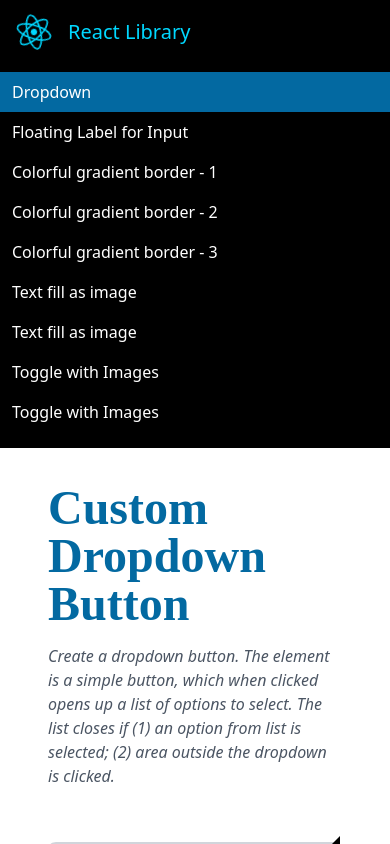
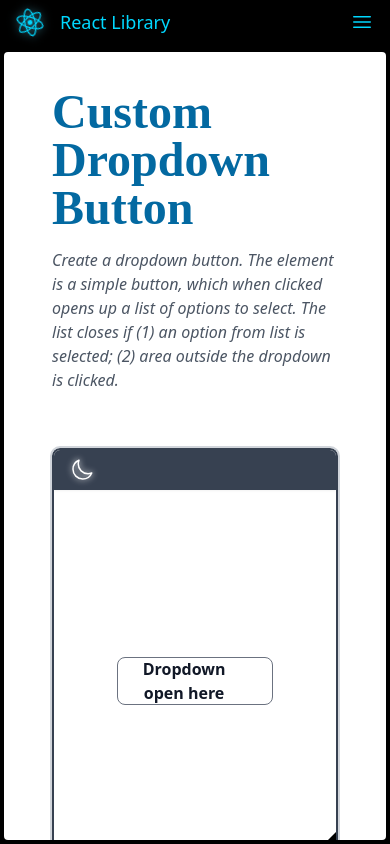
Before and after one commit to AkritiGhosh/ReactLibrary, a React (Vite) app: page /#/dropdown in a window 390 px wide. Built offline with nearby package versions, Linux system fonts and the light colour scheme; a web font is replaced by a local one.

Commit message:
mobile responsive layout & sidebar

```diff
--- a/src/component/logo/Logo.jsx
+++ b/src/component/logo/Logo.jsx
@@ -1,9 +1,15 @@
 import React from "react";
 import logoPath from "./logo.svg";
-import './logo.css'
+import "./logo.css";
 
-const Logo = () => {
-  return <img src={logoPath} className="logo animate-rotate" />;
+const Logo = ({ mobile }) => {
+  const w = mobile ? "w-7" : "";
+  return (
+    <img
+      src={logoPath}
+      className={`${w} logo animate-rotate`}
+    />
+  );
 };
 
 export default Logo;
--- a/src/component/logo/logo.css
+++ b/src/component/logo/logo.css
@@ -1,7 +1,5 @@
 .logo {
   will-change: filter;
   transition: filter 300ms;
+  filter: drop-shadow(0 0 5px #61dafbaa);
 }
-.logo:hover {
-  filter: drop-shadow(0 0 2em #61dafbaa);
-}
--- /dev/null
+++ b/src/component/sidebar/SidebarMobile.jsx
@@ -0,0 +1,59 @@
+import React, { Fragment, useState } from "react";
+import Logo from "../logo/Logo";
+import data from "../../data/data";
+import { Link, useParams } from "react-router-dom";
+import SidebarItem from "./SidebarItem";
+
+const SidebarMobile = () => {
+  const currentPage = useParams().page;
+
+  const [showMenu, setShowMenu] = useState(false);
+
+  return (
+    <Fragment>
+      <div className="w-full flex gap-6 justify-between items-center">
+        <div className="flex gap-4 items-center">
+          <Logo mobile={true} />
+          <h1 className="text-[#00d8ff] text-lg font-medium ">React Library</h1>
+        </div>
+        <svg
+          onClick={() => setShowMenu((prev) => !prev)}
+          xmlns="http://www.w3.org/2000/svg"
+          fill="none"
+          viewBox="0 0 24 24"
+          strokeWidth={1.5}
+          stroke="#00d8ff"
+          className="size-6"
+        >
+          <path
+            strokeLinecap="round"
+            strokeLinejoin="round"
+            d="M3.75 6.75h16.5M3.75 12h16.5m-16.5 5.25h16.5"
+          />
+        </svg>
+      </div>
+      {showMenu && (
+        <div className="fixed w-screen h-[calc(100vh-48px)] top-12 left-0 flex flex-col bg-black z-50">
+          {data?.map((item) =>
+            currentPage == item?.id ? (
+              <div className="w-full flex flex-col gap-3 bg-sky-700 px-4 py-2 font-medium text-white">
+                <h1 className="w-full">{item?.name}</h1>
+              </div>
+            ) : (
+              <Link to={"/" + item?.id} onClick={() => setShowMenu(false)}>
+                <div
+                  id={item?.id}
+                  className={`sidebarItem w-full text-white font-base px-4 py-2`}
+                >
+                  {item?.name}
+                </div>
+              </Link>
+            )
+          )}
+        </div>
+      )}
+    </Fragment>
+  );
+};
+
+export default SidebarMobile;
--- a/src/index.css
+++ b/src/index.css
@@ -5,8 +5,8 @@
 @tailwind utilities;
 
 ::-webkit-scrollbar {
-  width: 10px;
-  height: 10px;
+  width: 4px;
+  height: 4px;
 }
 
 ::-webkit-scrollbar-track {
--- a/src/layout/DemoLayout.jsx
+++ b/src/layout/DemoLayout.jsx
@@ -1,6 +1,5 @@
 import React, { useEffect, useState } from "react";
 import { useParams } from "react-router-dom";
-
 
 const DemoLayout = ({ children }) => {
   const [dark, setDark] = useState(false);
@@ -60,8 +59,12 @@ const DemoLayout = ({ children }) => {
         {children}
       </div>
       <div className="absolute bottom-0.5  right-0.5  bg-transparent w-0 h-0 block m-4 border-transparent border-r-black border-b-black dark:border-r-white dark:border-b-white hover:border-r-sky-700 hover:border-b-sky-700 transition-colors duration-1000  border-[40px] cursor-pointer border-t-transparent  border-l-transparent rounded-br-md">
-        <a href={url} target="_blank" className="block w-10 h-10 pb-1 pr-1 relative">
-           <svg
+        <a
+          href={url}
+          target="_blank"
+          className="block w-10 h-10 pb-1 pr-1 relative"
+        >
+          <svg
             width="36"
             height="36"
             viewBox="0 0 1024 1024"
@@ -69,8 +72,8 @@ const DemoLayout = ({ children }) => {
             xmlns="http://www.w3.org/2000/svg"
           >
             <path
-              fill-rule="evenodd"
-              clip-rule="evenodd"
+              fillRule="evenodd"
+              clipRule="evenodd"
               d="M8 0C3.58 0 0 3.58 0 8C0 11.54 2.29 14.53 5.47 15.59C5.87 15.66 6.02 15.42 6.02 15.21C6.02 15.02 6.01 14.39 6.01 13.72C4 14.09 3.48 13.23 3.32 12.78C3.23 12.55 2.84 11.84 2.5 11.65C2.22 11.5 1.82 11.13 2.49 11.12C3.12 11.11 3.57 11.7 3.72 11.94C4.44 13.15 5.59 12.81 6.05 12.6C6.12 12.08 6.33 11.73 6.56 11.53C4.78 11.33 2.92 10.64 2.92 7.58C2.92 6.71 3.23 5.99 3.74 5.43C3.66 5.23 3.38 4.41 3.82 3.31C3.82 3.31 4.49 3.1 6.02 4.13C6.66 3.95 7.34 3.86 8.02 3.86C8.7 3.86 9.38 3.95 10.02 4.13C11.55 3.09 12.22 3.31 12.22 3.31C12.66 4.41 12.38 5.23 12.3 5.43C12.81 5.99 13.12 6.7 13.12 7.58C13.12 10.65 11.25 11.33 9.47 11.53C9.76 11.78 10.01 12.26 10.01 13.01C10.01 14.08 10 14.94 10 15.21C10 15.42 10.15 15.67 10.55 15.59C13.71 14.53 16 11.53 16 8C16 3.58 12.42 0 8 0Z"
               transform="scale(64)"
               fill={dark ? "#000000" : "#FFFFFF"}
--- a/src/layout/PageLayout.jsx
+++ b/src/layout/PageLayout.jsx
@@ -1,25 +1,42 @@
-import React, { useEffect } from "react";
+import React, { useEffect, useState } from "react";
 import Sidebar from "../component/sidebar/Sidebar";
 import { Outlet, useNavigate, useParams } from "react-router-dom";
 import data from "../data/data";
 import HeaderBlock from "../component/header/HeaderBlock";
+import SidebarMobile from "../component/sidebar/SidebarMobile";
 
 const MainLayout = () => {
   const nav = useNavigate();
   const page = useParams()?.page ?? false;
   const metadata = page ? data.filter((iter) => iter.id == page)[0] : data[0];
+  const pageWidth = screen.width;
+  const [mobileSidebar, setMobileSidebar] = useState(pageWidth < 1024);
+
+  useEffect(() => {
+    const handleResize = () => setMobileSidebar(screen.width < 1024);
+    window.addEventListener("resize", handleResize);
+    return () => window.removeEventListener("resize", handleResize);
+  }, []);
+
   useEffect(() => {
     if (!page) nav(data[0].id, { replace: true });
   }, [page]);
 
   return (
     <>
-      <main className="w-screen h-screen flex flex-col lg:flex-row items-center justify-center">
+      <main className="w-screen h-screen flex flex-col lg:flex-row items-center justify-center bg-black">
         {/* Sidebar component */}
-        <div className="lg:w-1/5 w-full lg:h-screen h-auto lg:overflow-y-auto bg-black">
-          <Sidebar />
-        </div>
-        <div className="lg:w-4/5 grow w-full lg:h-screen h-auto overflow-y-auto relative scroll-smooth py-5 px-8">
+        {mobileSidebar ? (
+          <div className="w-full min-h-12 py-2 px-4 ">
+            <SidebarMobile />
+          </div>
+        ) : (
+          <div className="lg:w-1/5 min-w-64 w-full lg:h-screen h-auto lg:overflow-y-auto">
+            <Sidebar />
+          </div>
+        )}
+
+        <div className="lg:w-4/5 grow w-full lg:h-screen h-auto overflow-y-auto relative scroll-smooth py-5 px-8 border-black border-4 rounded-lg bg-white">
           <HeaderBlock data={metadata} />
           {/* Content component */}
           <Outlet />
```
